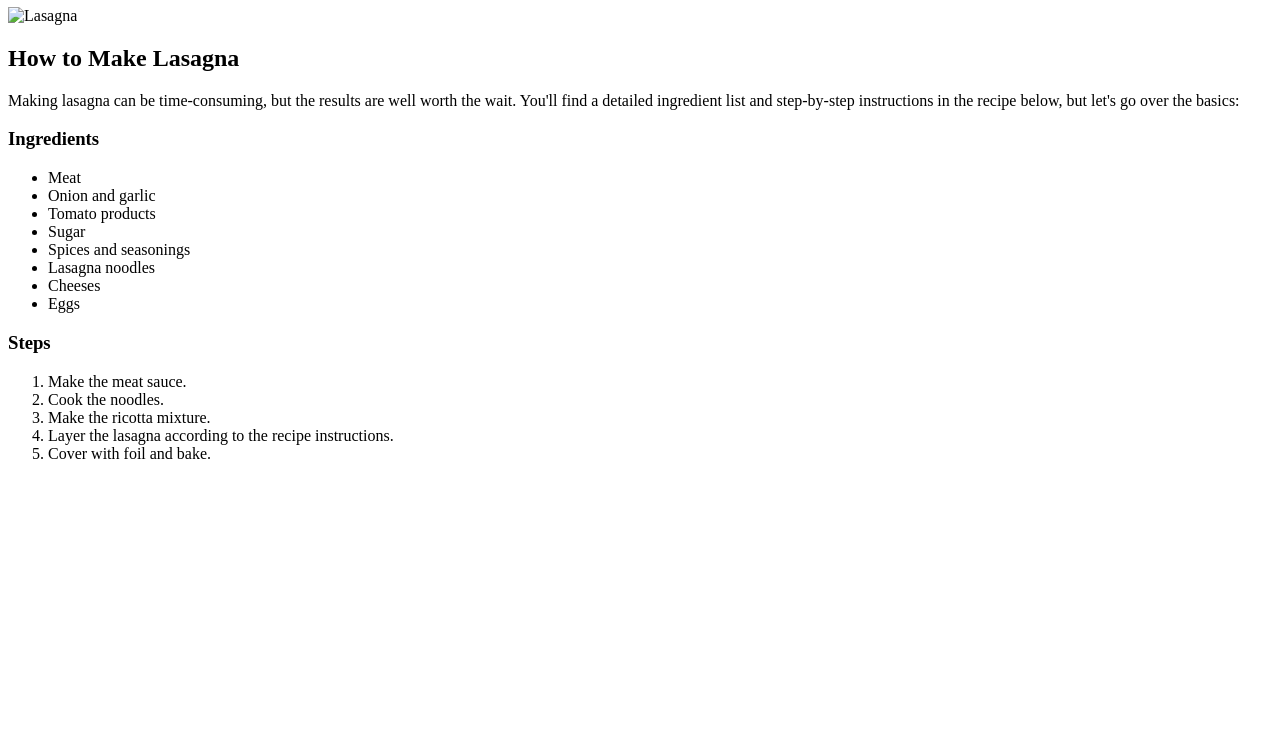
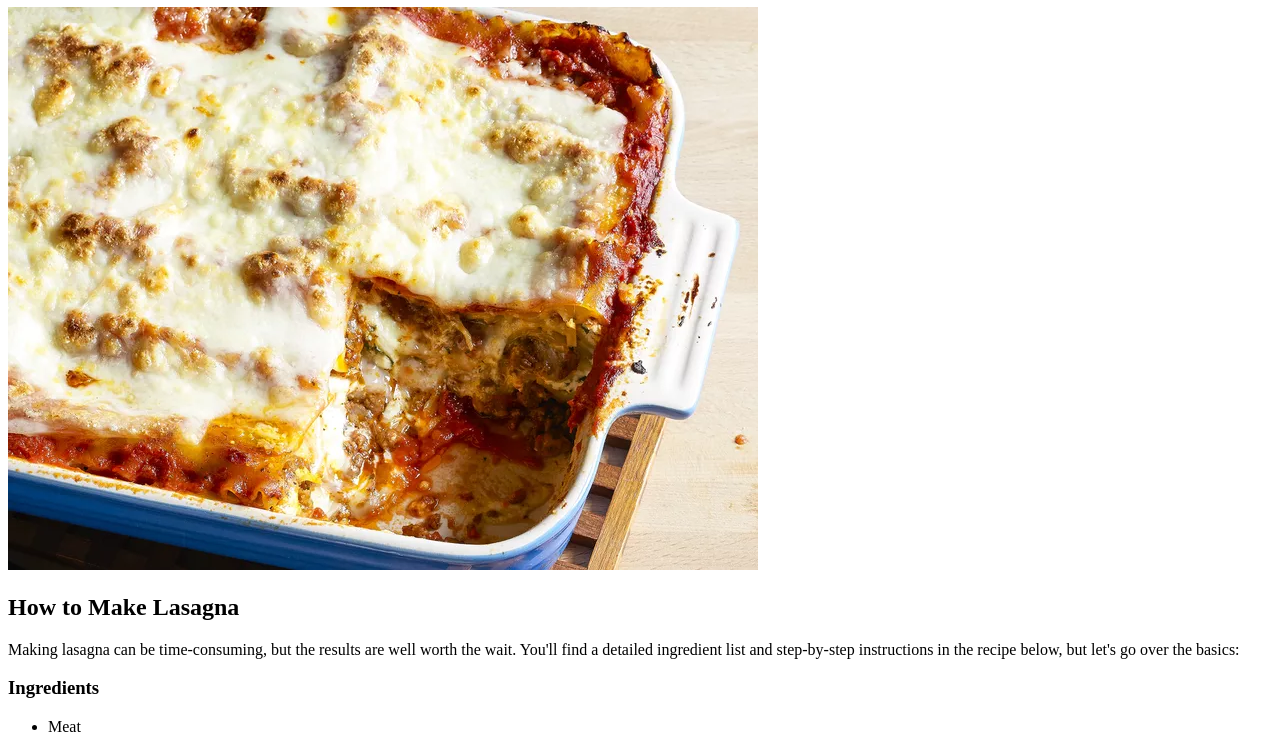
Before and after one commit to zahranwael/Odin_recipes, a plain HTML site: page recipes/lasagna.html in a window 1280 px wide. Shown: the part 73-806 px from the top of the page. Drawn offline with Linux system fonts and the light colour scheme.

Commit message:
update html

```diff
--- a/recipes/lasagna.html
+++ b/recipes/lasagna.html
@@ -9,7 +9,7 @@
 
 <body>
     <h1>World's Best Lasagna</h1>
-    <img src="../images/World's Best Lasagna Recipe (with Video).html" alt="Lasagna">
+    <img src="../images/23600-worlds-best-lasagna-armag-4x3-1-b24f9ad518d74090bf197828492c64a6.webp" alt="Lasagna">
     <h2>How to Make Lasagna</h2>
     <p>Making lasagna can be time-consuming, but the results are well worth the wait. You'll find a detailed ingredient
         list and step-by-step instructions in the recipe below, but let's go over the basics:</p>
```
Also changed, not shown: index.html (+1 -0 lines), images/23600-worlds-best-lasagna-armag-4x3-1-b24f9ad518d74090bf197828492c64a6.webp (added), images/OIP.jpg (added).
